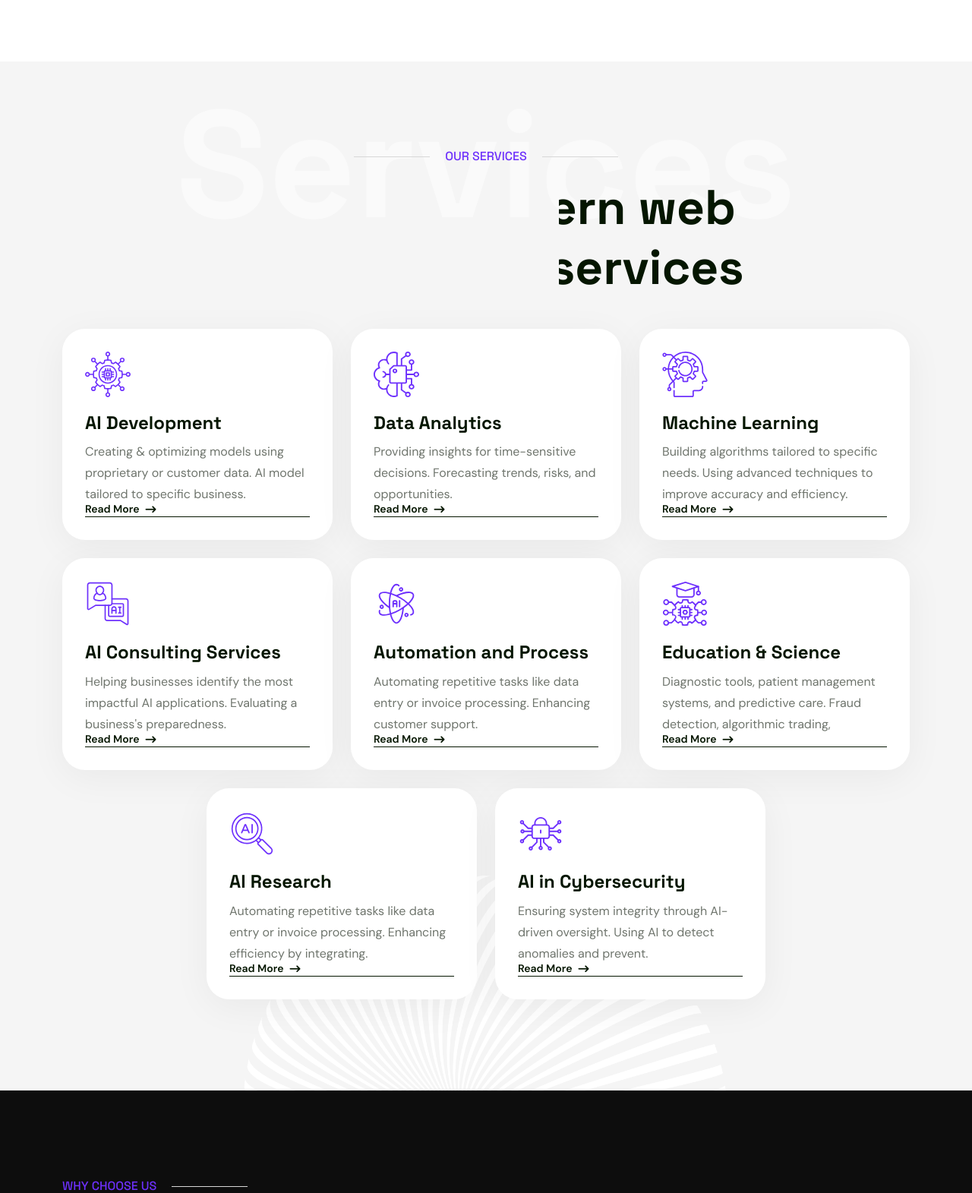
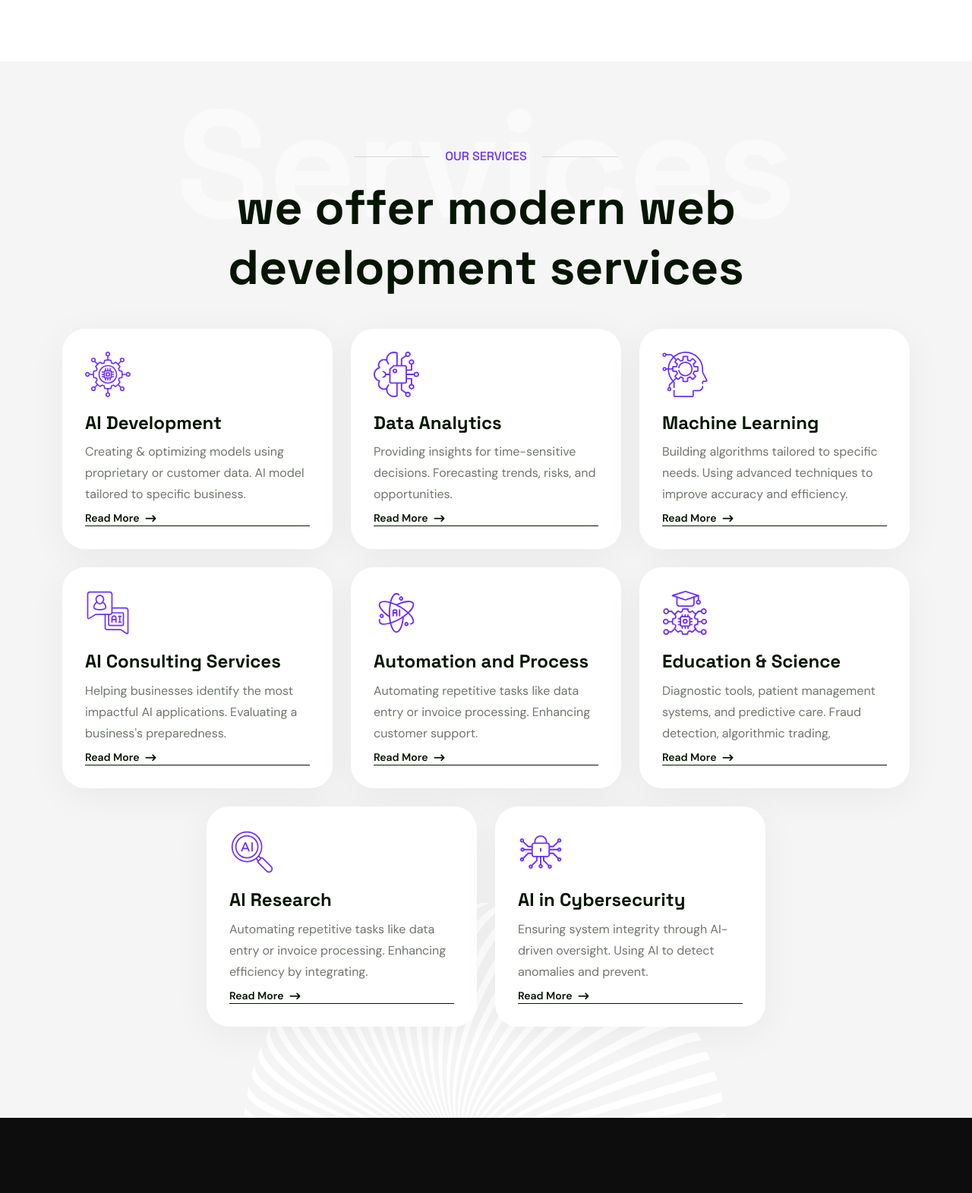
Before and after one commit to Ggurgenidze55/OMNIFRAME, a PHP site: page /index.html in a window 1280 px wide. Shown: the part 2454-4025 px from the top of the page at 76% size. Run offline with PHP 8.4, Linux system fonts and the light colour scheme.

Commit message:
Services: add extra top spacing above Read More link for better breathing room

```diff
--- a/assets/css/custom.css
+++ b/assets/css/custom.css
@@ -80,3 +80,7 @@
 #service-sec .service-card .box-text {
   margin-bottom: auto; /* push Read More to the bottom for consistent layout */
 }
+
+#service-sec .service-card .link-btn {
+  margin-top: 12px; /* extra space above Read More link */
+}
```
